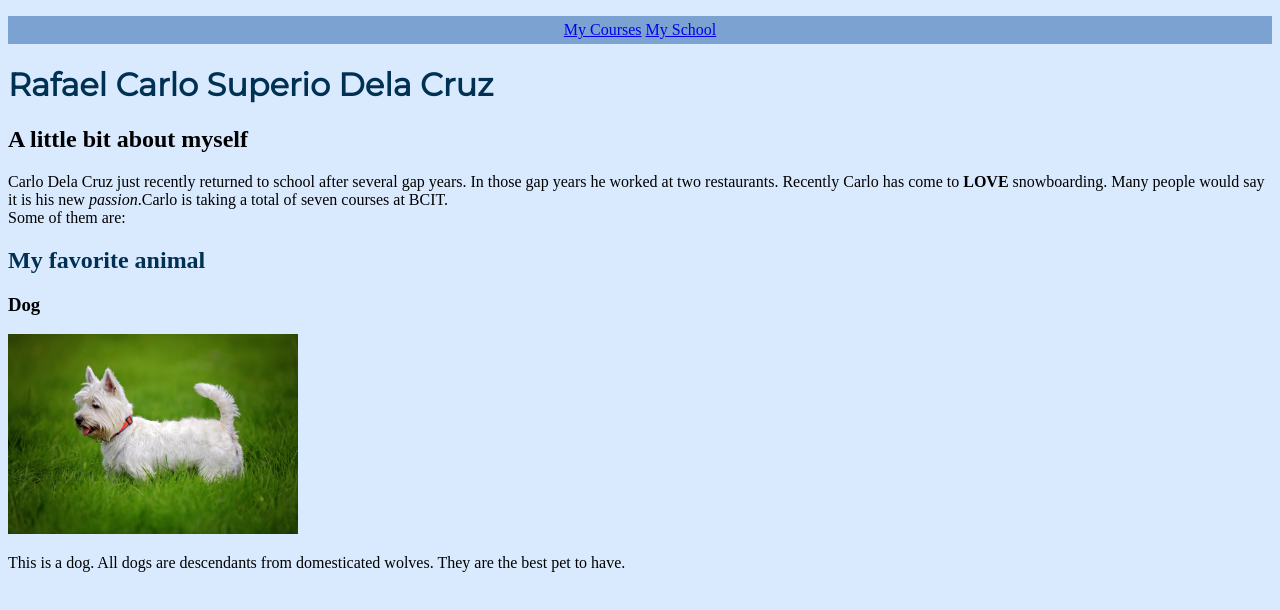
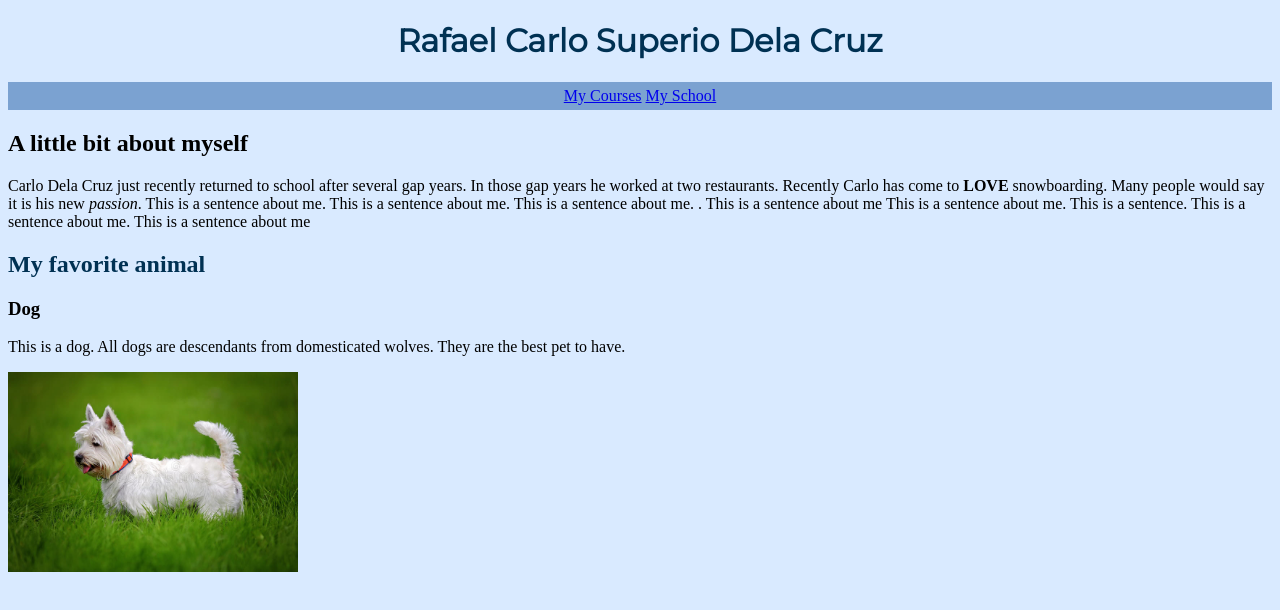
Before and after one commit to rcsuperiodelacruz/personal_website, a plain HTML site: page personal_website/index.html in a window 1280 px wide. Drawn offline with Linux system fonts and the light colour scheme.

Commit message:
gave appropriate elements classes

```diff
--- a/personal_website/css/stylesheet.css
+++ b/personal_website/css/stylesheet.css
@@ -21,4 +21,5 @@ h1{
 
 #fullname{
     font-family: 'Montserrat', sans-serif;
+    text-align: center;
 }
--- a/personal_website/index.html
+++ b/personal_website/index.html
@@ -6,30 +6,35 @@
         <link href="https://fonts.googleapis.com/css2?family=Montserrat&display=swap" rel="stylesheet">
         <link rel = "stylesheet" href = 'css/stylesheet.css'>
     </head>
-    <body>
-        <header>
+    <body class = 'grid_container'>
+        <header class = grid_1>
+            <h1 id="fullname">Rafael Carlo Superio Dela Cruz</h1>
             <nav>
                 <ul class = 'nav'>
                     <li><a href = 'misc/courses.html'>My Courses</a></li>
                     <li><a href ='misc/school.html'>My School</a></li>
                 </ul>
             </nav>
-            <h1 id="fullname">Rafael Carlo Superio Dela Cruz</h1>
+
+            </header>
+            <section class = 'grid_2'>
                 <h2>A little bit about myself</h2>
-        </header>
-        <section>
                 <p>Carlo Dela Cruz just recently returned to school after several gap years. In those gap years he worked at two restaurants. Recently Carlo has come to <strong>LOVE</strong>
-                snowboarding. Many people would say it is his new <em>passion</em>.Carlo is taking a total of seven courses at BCIT. <br>Some of them are:
+                    snowboarding. Many people would say it is his new <em>passion</em>. This is a sentence about me. This is a sentence about me. This is a sentence about me. . This is a sentence about me
+                    This is a sentence about me. This is a sentence. This is a sentence about me. This is a sentence about me
                 </p>
             </section>
             <article>
+                <div class = 'grid_item'>
                     <header>
                         <h1>My favorite animal</h1>
                         <h3>Dog</h3>
                     </header>
-            <img src = 'images/dog.jpg' alt = 'white dog in a grass field' height = '200' width = '290'>
-            <p>This is a dog. All dogs are descendants from domesticated wolves. They are the best pet to have.
-            </p>
+                    <p class = 'grid_item'>This is a dog. All dogs are descendants from domesticated wolves. They are the best pet to have.  </p>
+                </div>
+                <img  class = 'grid_item' src = 'images/dog.jpg' alt = 'white dog in a grass field' height = '200' width = '290'>
+
+            </div>
         </article>
     </body>
 </html>
```
Also changed, not shown: personal_website/misc/school.html (line endings or trailing spaces), personal_website/screenshots/gitlog_lab_4(1).png (added), personal_website/screenshots/gitlog_lab_4(2).png (added). Lines whose indentation alone changed are shown as unchanged.
